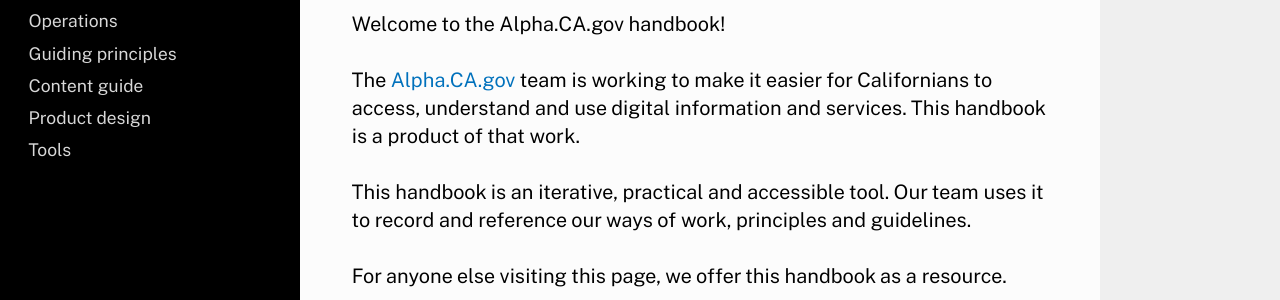
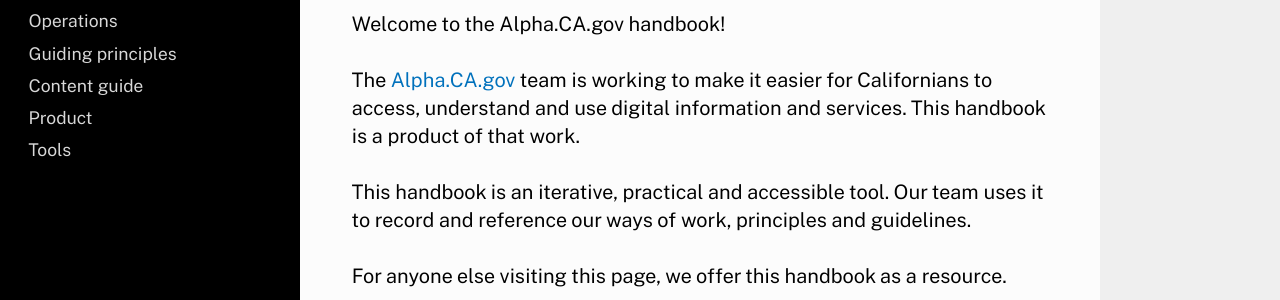
Before and after one commit to cagov/handbook-cadotgov, an MkDocs documentation site: the page built from docs/README.md, in a window 1280 px wide. Shown: the part 167-467 px from the top of the page. Built offline with MkDocs 1.6.1, drawn with Linux system fonts in a browser that asks for light colours; nearby versions of some CDN libraries; old or Windows-style settings are respelled for this version of MkDocs.

Commit message:
Update mkdocs.yml

```diff
--- a/mkdocs.yml
+++ b/mkdocs.yml
@@ -8,7 +8,7 @@
     - Operations: operations.md
     - Guiding principles: principles.md
     - Content guide: content.md
-    - Product design: design.md
+    - Product: product.md
     - Tools: tools.md
 
 theme:
```
